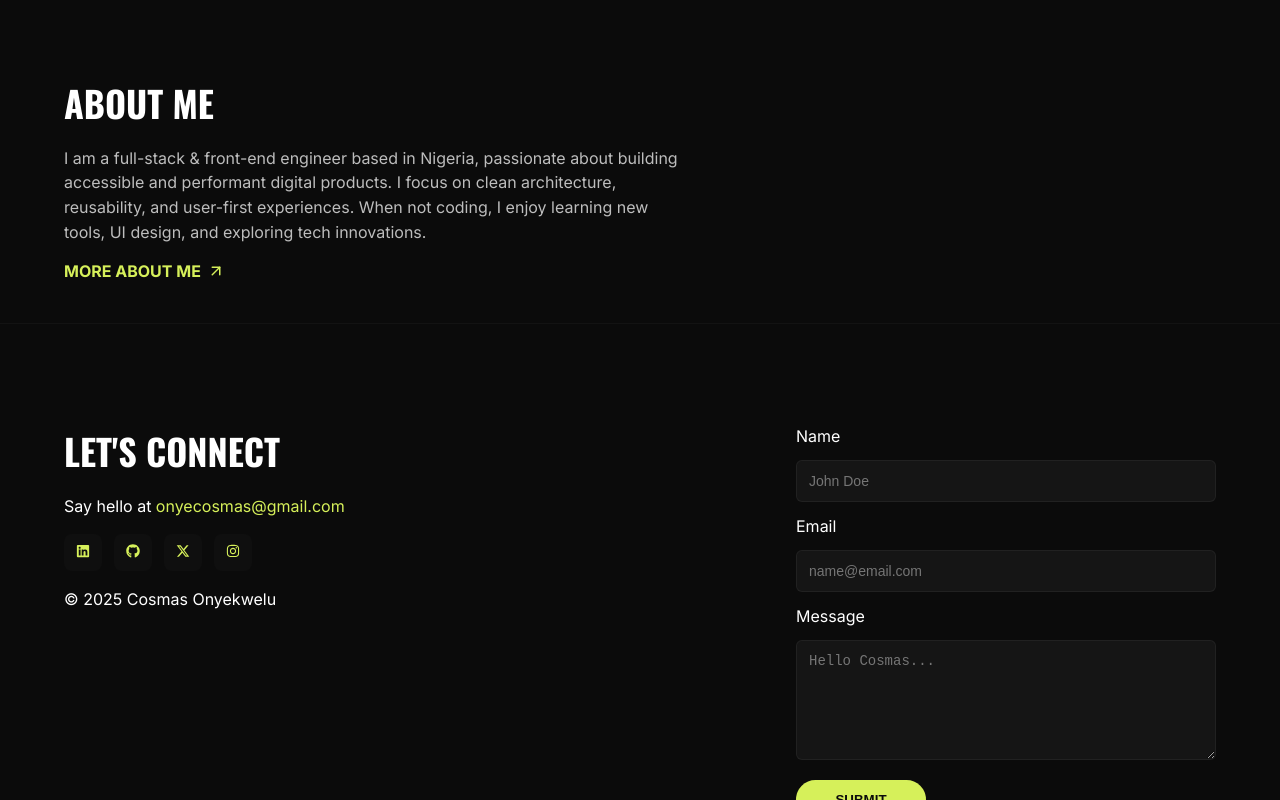
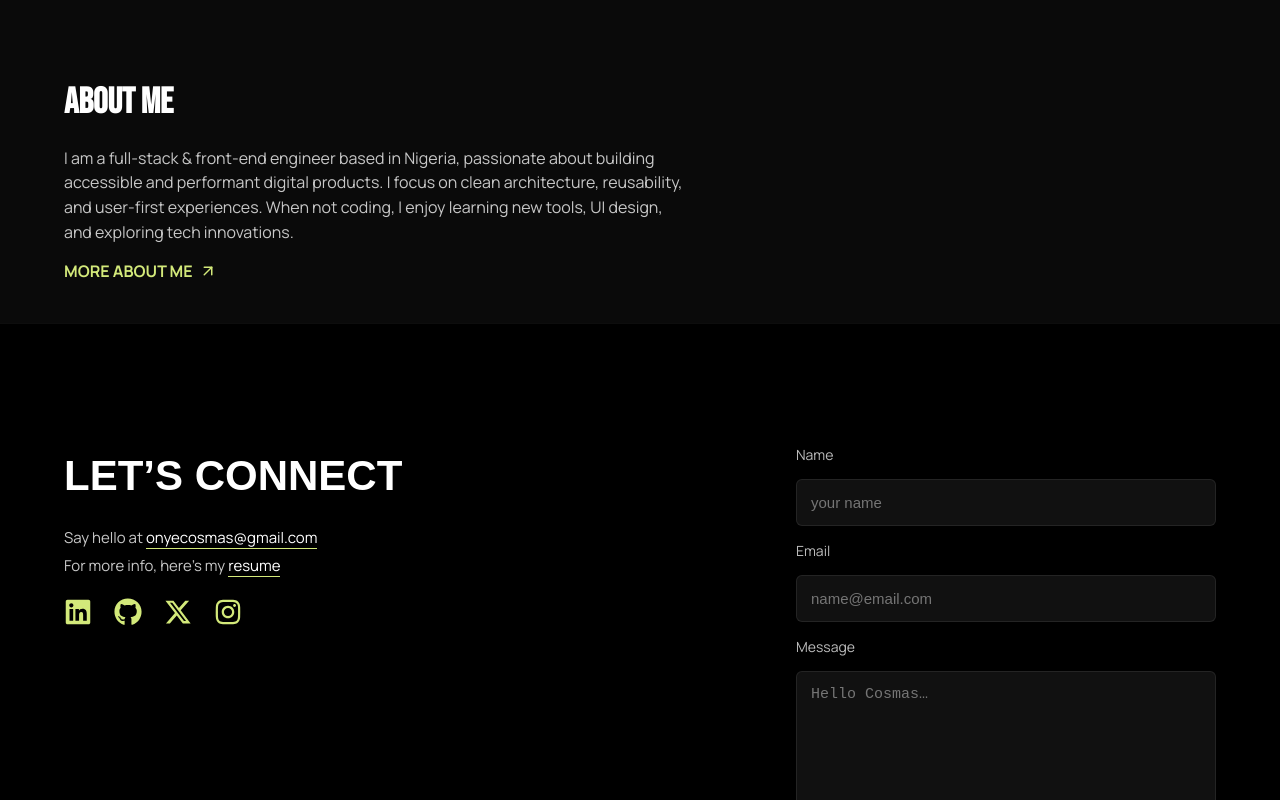
Before and after one commit to cosmasonyekwelu/cosmas-portfolio, a React (Vite) app: page / in a window 1280 px wide. Shown: the part 2000-2800 px from the top of the page. Built offline with nearby package versions, Linux system fonts and the light colour scheme; no server answers.

Commit message:
Updated portfolio: fonts, footer, homepage redesign

```diff
--- a/src/components/Footer.jsx
+++ b/src/components/Footer.jsx
@@ -13,7 +13,6 @@ export default function Footer() {
   const [loading, setLoading] = useState(false);
   const [msg, setMsg] = useState("");
 
-  // Hide footer on Contact page
   if (pathname === "/contact") return null;
 
   async function handleFooterSubmit(e) {
@@ -21,12 +20,12 @@ export default function Footer() {
     setMsg("");
     setLoading(true);
 
-    const formData = new FormData(e.target);
+    const data = new FormData(e.target);
 
     const params = {
-      from_name: formData.get("name"),
-      from_email: formData.get("email"),
-      message: formData.get("message"),
+      from_name: data.get("name"),
+      from_email: data.get("email"),
+      message: data.get("message"),
       subject: "Footer Contact Form",
     };
 
@@ -46,59 +45,55 @@ export default function Footer() {
     <footer className="site-footer">
       <div className="container footer-inner">
 
-        {/* LEFT SECTION */}
-        <div>
-          <h3>LET'S CONNECT</h3>
-          <p>
+        {/* LEFT COLUMN */}
+        <div className="footer-left">
+          <h3>LET’S CONNECT</h3>
+
+          <p className="footer-text">
             Say hello at{" "}
             <a href="mailto:onyecosmas@gmail.com">onyecosmas@gmail.com</a>
           </p>
 
-          <div className="social-row">
+          <p className="footer-text">
+            For more info, here's my{" "}
             <a
-              href="https://www.linkedin.com/in/cosmasonyekwelu"
-              aria-label="LinkedIn"
+              href="https://www.dropbox.com/scl/fi/a311x0bp5o0dmzkgwobzb/Cosmas-Onyekwelu-CV.pdf?rlkey=ia5l7s41nplblbbrz8970y34s&st=z8g2hku9&dl=0"
+              target="_blank"
             >
+              resume
+            </a>
+          </p>
+
+          <div className="footer-icons">
+            <a href="https://www.linkedin.com/in/cosmasonyekwelu">
               <FaLinkedin />
             </a>
-
-            <a
-              href="https://github.com/cosmasonyekwelu"
-              aria-label="GitHub"
-            >
+            <a href="https://github.com/cosmasonyekwelu">
               <FaGithub />
             </a>
-
-            <a
-              href="https://x.com/cosmasonyekwelu"
-              aria-label="Twitter / X"
-            >
+            <a href="https://x.com/cosmasonyekwelu">
               <FaXTwitter />
             </a>
-
-            <a
-              href="https://www.instagram.com/cosmasonyekwelu"
-              aria-label="Instagram"
-            >
+            <a href="https://www.instagram.com/cosmasonyekwelu">
               <FaInstagram />
             </a>
           </div>
 
-          <p className="copyright">
+          <p className="copyright-bottom">
             © {new Date().getFullYear()} Cosmas Onyekwelu
           </p>
         </div>
 
-        {/* FOOTER CONTACT FORM */}
+        {/* RIGHT COLUMN */}
         <form className="footer-form" onSubmit={handleFooterSubmit}>
           <label>Name</label>
-          <input name="name" placeholder="John Doe" required />
+          <input name="name" placeholder="your name" required />
 
           <label>Email</label>
           <input name="email" type="email" placeholder="name@email.com" required />
 
           <label>Message</label>
-          <textarea name="message" placeholder="Hello Cosmas..." required />
+          <textarea name="message" placeholder="Hello Cosmas…" required />
 
           <button className="btn submit" disabled={loading}>
             {loading ? "Sending..." : "SUBMIT"}
@@ -106,7 +101,6 @@ export default function Footer() {
 
           {msg && <p className="success">{msg}</p>}
         </form>
-
       </div>
     </footer>
   );
--- a/src/pages/Home.jsx
+++ b/src/pages/Home.jsx
@@ -1,5 +1,5 @@
 import { FaGithub } from "react-icons/fa6";
-import { FiArrowUpRight } from "react-icons/fi"; // LIVE DEMO arrow icon
+import { FiArrowUpRight } from "react-icons/fi";
 import "../styles/home.css";
 import SocialIcons from "../components/SocialIcons";
 import Button from "../components/Button";
--- a/src/styles/footer.css
+++ b/src/styles/footer.css
@@ -1,69 +1,125 @@
 .site-footer {
-  border-top: 1px solid rgba(255, 255, 255, 0.03);
-  padding: 60px 0;
-  background: transparent;
+  background: #000;
+  padding: 80px 0;
+  border-top: 1px solid rgba(255,255,255,0.05);
 }
 
 .footer-inner {
   display: flex;
   justify-content: space-between;
-  gap: 30px;
   align-items: flex-start;
+  gap: 50px;
 }
 
-.footer-inner h3 {
+/* LEFT COLUMN */
+.footer-left h3 {
   font-family: Oswald, sans-serif;
-  font-size: 36px;
-  color: #fff;
+  font-size: 42px;
+  margin-bottom: 20px;
+  color: #FFFFFF;
 }
 
-.social-row a {
-  display: inline-block;
-  margin-right: 12px;
-  background: var(--card);
-  padding: 8px 12px;
-  border-radius: 8px;
-  color: var(--accent);
-  font-weight: 600;
-  font-size: 14px;
+.footer-text {
+  font-size: 15px;
+  margin: 6px 0;
+  color: #C7C7C7;
+;
 }
 
+.footer-text a {
+  color: #FFFFFF;
+  border-bottom: 1px solid var(--accent);
+}
+
+.footer-icons {
+  display: flex;
+  gap: 22px;
+  margin: 20px 0;
+}
+
+.footer-icons a {
+  font-size: 28px;
+  color: var(--accent);
+  display: inline-flex;
+}
+
+.copyright-bottom {
+  font-family: "Manrope", sans-serif;
+  font-weight: 500;
+  font-style: normal;
+  font-size: 16px;
+  line-height: 160%;
+  letter-spacing: 0;
+  margin-top: 220px;
+  color: #C7C7C7;
+  height: 26px;
+
+  opacity: 1;
+}
+
+/* RIGHT COLUMN (FORM) */
 .footer-form {
+  width: 420px;
   display: flex;
   flex-direction: column;
-  width: 420px;
-  gap: 12px;
+  gap: 14px;
+}
+
+.footer-form label {
+  font-size: 14px;
+  color: #bbb;
 }
 
 .footer-form input,
 .footer-form textarea {
-  background: #151515;
-  border: 1px solid rgba(255, 255, 255, 0.05);
-  padding: 12px;
+  background: #111;
+  border: 1px solid rgba(255,255,255,0.08);
+  padding: 14px;
   border-radius: 6px;
-  color: #fff;
-  font-size: 14px;
+  color: white;
+  font-size: 15px;
 }
 
 .footer-form textarea {
-  min-height: 120px;
-  resize: vertical;
+  height: 140px;
+  resize: none;
 }
 
 .btn.submit {
+  margin-top: 10px;
+  width: 150px;
   background: var(--accent);
-  margin-top: 8px;
-  width: 130px;
-  color: #0b0b0b;
+  color: #000;
   font-weight: 700;
+  border-radius: 999px;
 }
 
+.success {
+  margin-top: 10px;
+  color: #baf08b;
+  font-weight: 600;
+}
+
+.footer-bottom {
+  margin-top: 50px;
+  text-align: center;
+  font-size: 14px;
+  color: var(--muted);
+  opacity: 0.8;
+}
+
+/* MOBILE */
 @media (max-width: 900px) {
   .footer-inner {
     flex-direction: column;
+    gap: 40px;
   }
 
   .footer-form {
     width: 100%;
   }
+
+  .footer-left h3 {
+    font-size: 34px;
+  }
 }
--- a/src/styles/global.css
+++ b/src/styles/global.css
@@ -1,10 +1,12 @@
-@import url('https://fonts.googleapis.com/css2?family=Oswald:wght@700;900&family=Inter:wght@300;400;600;700&display=swap');
+@import url('https://fonts.googleapis.com/css2?family=Bebas+Neue&family=Manrope:wght@300;400;500;600;700&display=swap');
 
 :root {
-  --bg: #0b0b0b;
+  --bg: #0A0A0A;
   --card: #0f0f0f;
-  --muted: #bdbdbd;
-  --accent: #d6f05a;
+  --muted: #C7C7C7;
+  --accent: #D3E97A;
+  --white: #FFFFFF;
+  --darkgrey: #484848;
   --radius: 12px;
 }
 
@@ -20,7 +22,7 @@ body {
   margin: 0;
   background: var(--bg);
   color: #fff;
-  font-family: Inter, system-ui, Arial, sans-serif;
+  font-family: "Manrope", system-ui, sans-serif;
   line-height: 1.5;
   -webkit-font-smoothing: antialiased;
   -moz-osx-font-smoothing: grayscale;
@@ -44,7 +46,7 @@ a {
 }
 
 h1, h2, h3 {
-  font-family: Oswald, Inter, Arial, sans-serif;
+  font-family: "Bebas Neue", sans-serif;
   margin: 0;
 }
 
```
Also changed, not shown: src/App.css (deleted), src/index.css (deleted).
